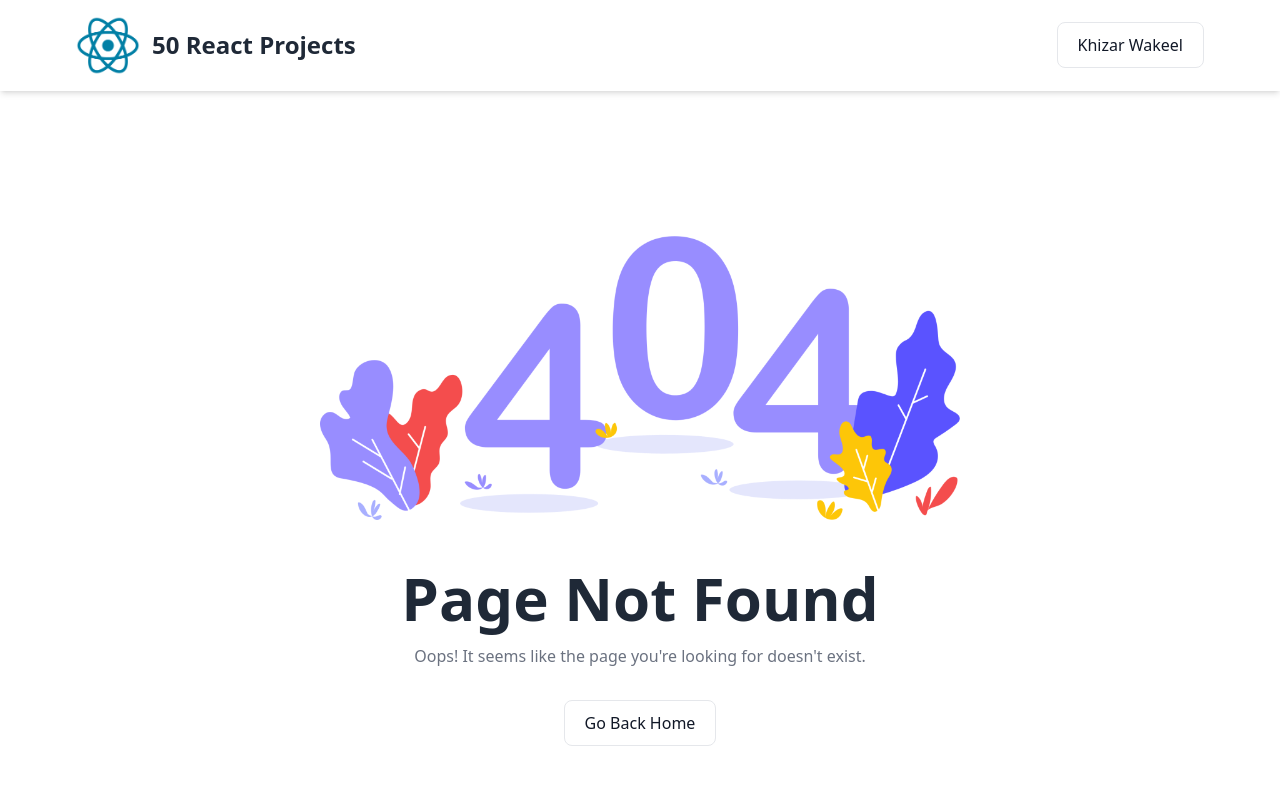
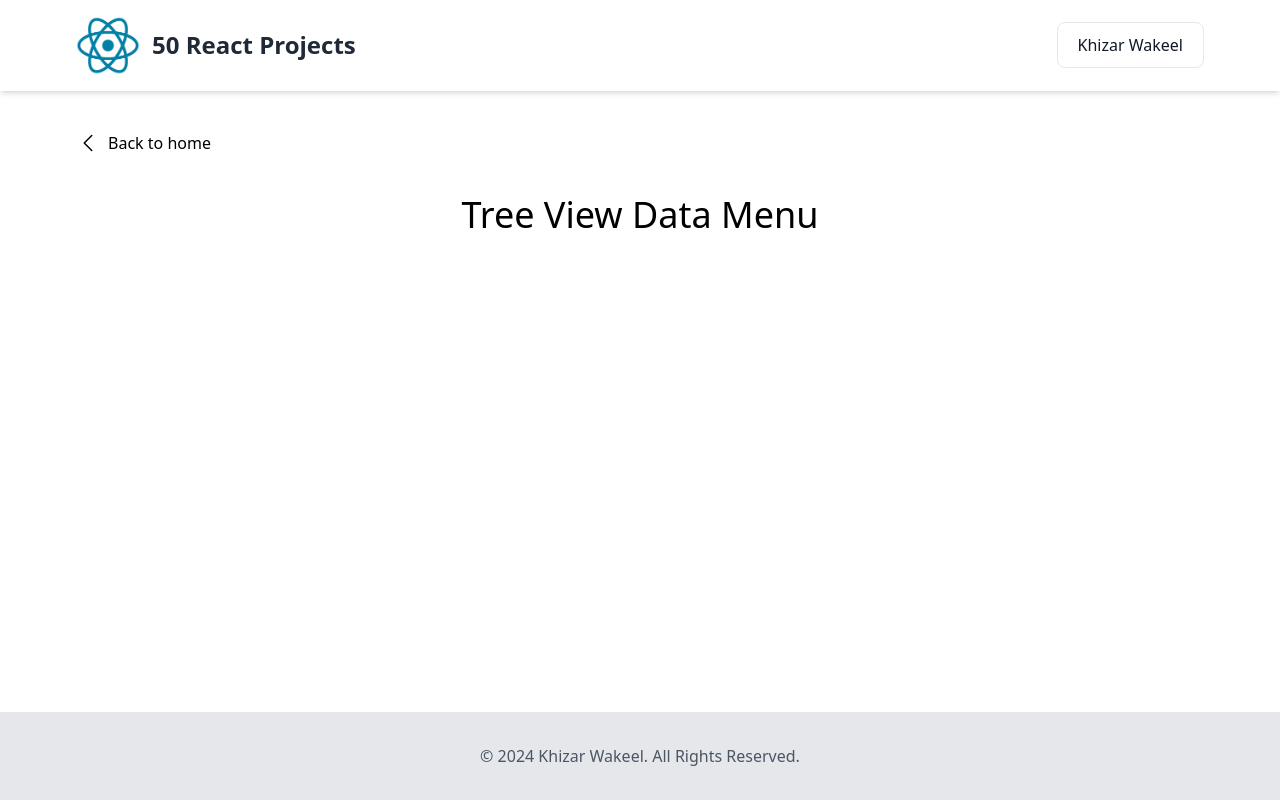
Before and after one commit to khizarwakeel/50-react-projects, a React (Vite) app: page /tree-view in a window 1280 px wide. Before the commit this address had no page. Shown: the top 800 px of the page. Built offline with nearby package versions, Linux system fonts and the light colour scheme.

Commit message:
add tree view project setup and data

```diff
--- a/src/App.jsx
+++ b/src/App.jsx
@@ -9,6 +9,7 @@ import RandomColor from './projects/randomColor';
 import Rating from './projects/rating';
 import Slider from './projects/slider';
 import LoadMoreData from './projects/loadMoreData';
+import TreeView from './projects/treeView';
 
 const App = () => {
   return (
@@ -23,6 +24,7 @@ const App = () => {
             <Route path="/rating" element={<Rating noOfStars={5} />} />
             <Route path="/slider" element={<Slider url={'https://picsum.photos/v2/list'} limit={10} page={22} />} />
             <Route path="/load-more-data" element={<LoadMoreData />} />
+            <Route path="/tree-view" element={<TreeView />} />
             <Route path="*" element={<NotFound />} />
           </Routes>
         </div>
--- a/src/data/data.js
+++ b/src/data/data.js
@@ -27,6 +27,11 @@ export const projectsData = [
         title: "Load More Data",
         link: "/load-more-data"
     },
+    {
+        thumbnail: '/assets/placeholder.jpg',
+        title: "Tree View",
+        link: "/tree-view"
+    },
 ]
 
 // Accordian Data
@@ -53,3 +58,64 @@ export const accordianData = [
         answer: 'A chatbot is an AI-driven software application that simulates human conversation through text or voice interactions. It works by using natural language processing (NLP) to understand user input and generate responses based on pre-trained models, like GPT. Chatbots are commonly used in customer service, virtual assistants, and conversational AI platforms.'
     },
 ]
+
+// Tree Data on Sidebar
+
+export const menusData = [
+    {
+        label: "Home",
+        to: "/",
+    },
+    {
+        label: "Profile",
+        to: "/profile",
+        children: [
+            {
+                label: "Details",
+                to: "details",
+                children: [
+                    {
+                        label: "Location",
+                        to: "location",
+                        children: [
+                            {
+                                label: "City",
+                                to: "city",
+                            },
+                        ],
+                    },
+                ],
+            },
+        ],
+    },
+    {
+        label: "Settings",
+        to: "/settings",
+        children: [
+            {
+                label: "Account",
+                to: "account",
+            },
+            {
+                label: "Security",
+                to: "security",
+                children: [
+                    {
+                        label: "Login",
+                        to: "login",
+                    },
+                    {
+                        label: "Register",
+                        to: "register",
+                        children: [
+                            {
+                                label: 'Random data',
+                                to: ''
+                            }
+                        ]
+                    },
+                ],
+            },
+        ],
+    },
+];
--- /dev/null
+++ b/src/projects/treeView.jsx
@@ -0,0 +1,34 @@
+import { Link } from "react-router-dom"
+import Wrapper from '../components/shared/wrapper'
+import { menusData } from "../data/data"
+
+const TreeView = () => {
+    return (
+        <section className="md:mb-20 mb-10">
+            <Wrapper>
+                {/* Back to Home */}
+                <div className="flex mt-10">
+                    <Link className="flex items-center hover:text-[#017fa5] duration-300" to="/">
+                        <svg
+                            xmlns="http://www.w3.org/2000/svg"
+                            fill="none"
+                            viewBox="0 0 24 24"
+                            strokeWidth={1.5}
+                            stroke="currentColor"
+                            className="w-6 h-6 mr-2"
+                        >
+                            <path strokeLinecap="round" strokeLinejoin="round" d="M15.75 19.5L8.25 12l7.5-7.5" />
+                        </svg>
+                        <span>Back to home</span>
+                    </Link>
+                </div>
+                {/* Main Data */}
+                <div className="text-center mt-10">
+                    <h1 className="text-4xl">Tree View Data Menu</h1>
+                </div>
+            </Wrapper>
+        </section>
+    )
+}
+
+export default TreeView;
```
